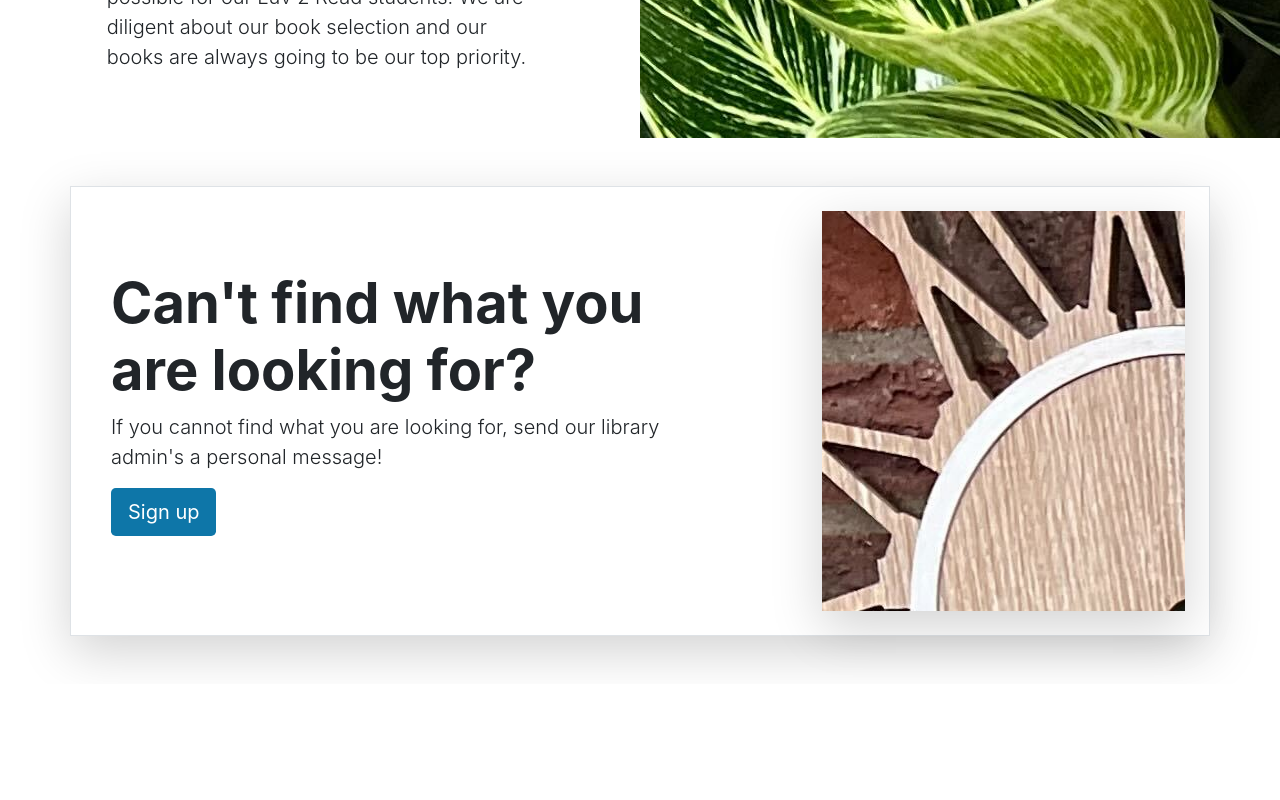
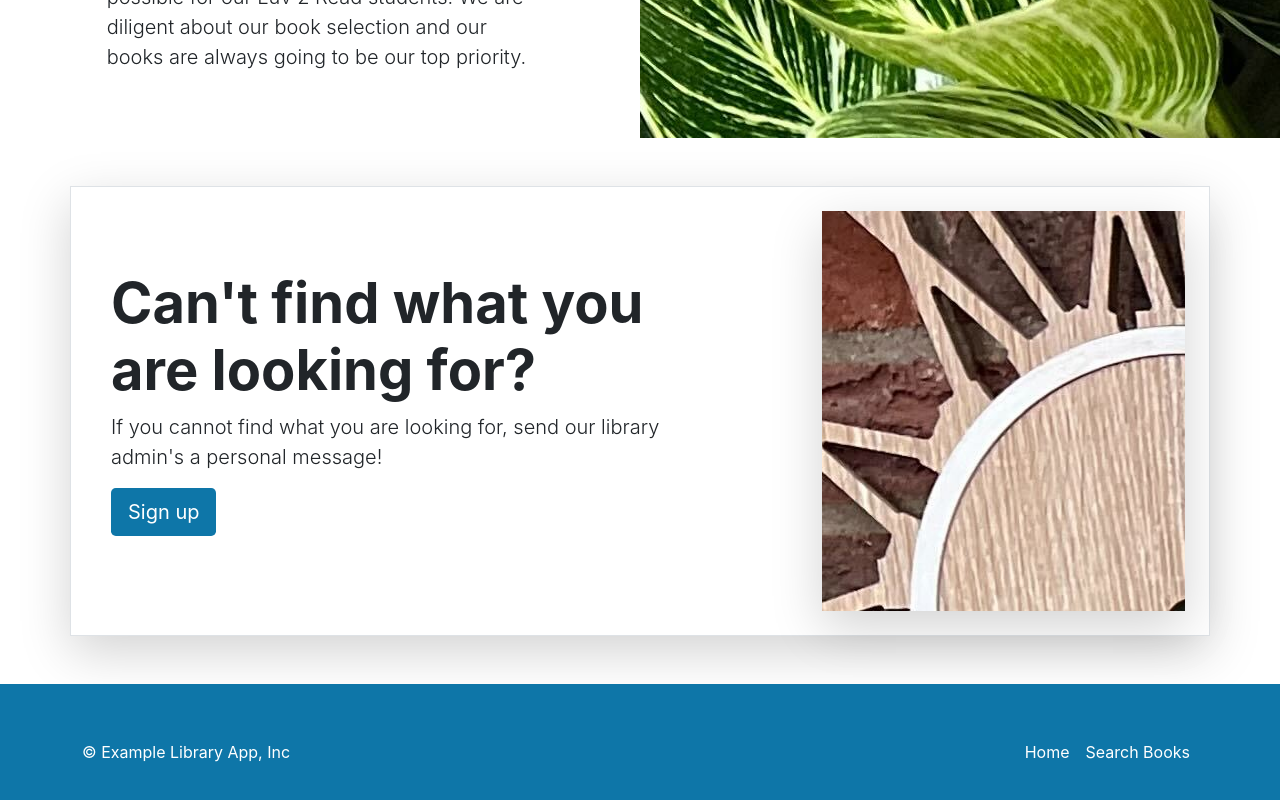
Before and after one commit to hamidie00235/Library-application-fronted, a React (Create React App) app: page / in a window 1280 px wide. Shown: the part 1786-2586 px from the top of the page. Before the commit the page ends 2470 px from the top, so only its background shows below. Built offline with nearby package versions, Linux system fonts and the light colour scheme.

Commit message:
Footer Component

```diff
--- a/src/App.tsx
+++ b/src/App.tsx
@@ -5,6 +5,7 @@
 import { Carousel } from './layouts/HomePage/carousel';
 import { Heros } from './layouts/HomePage/Heros';
 import { LibraryServices } from './layouts/HomePage/LibraryServices';
+import { Footer } from './layouts/NavbarAndFooter/Footer';
 
 function App() {
   return (
@@ -14,6 +15,7 @@
       <Carousel/>
       <Heros/>
       <LibraryServices/>
+      <Footer/>
     </div>
   );
 }
--- /dev/null
+++ b/src/layouts/NavbarAndFooter/Footer.tsx
@@ -0,0 +1,22 @@
+export const Footer =() =>{
+    return (
+        <div className='main-color'>
+            <footer className='container d-flex flex-wrap
+                justify-content-between align-items-center py-5 main-color'>
+                <p className='col-md-4 mb-0 text-white'>© Example Library App, Inc</p>
+                <ul className='nav navbar-dark col-md-4 justify-content-end'>
+                    <li className='nav-item'>
+                        <a href='#' className='nav-link px-2 text-white'>
+                            Home
+                        </a>
+                    </li>
+                    <li className='nav-item'>
+                        <a href='#' className='nav-link px-2 text-white'>
+                            Search Books
+                        </a>
+                    </li>
+                </ul>
+            </footer>
+        </div>
+    );
+}
```
